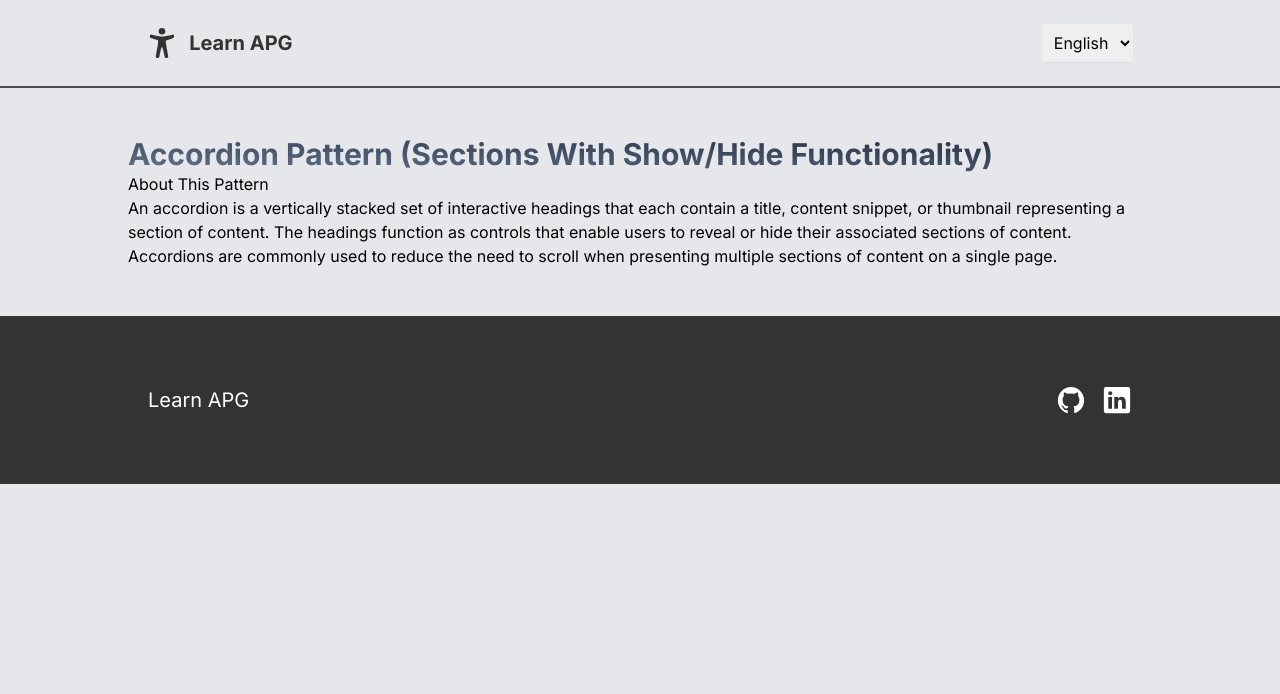
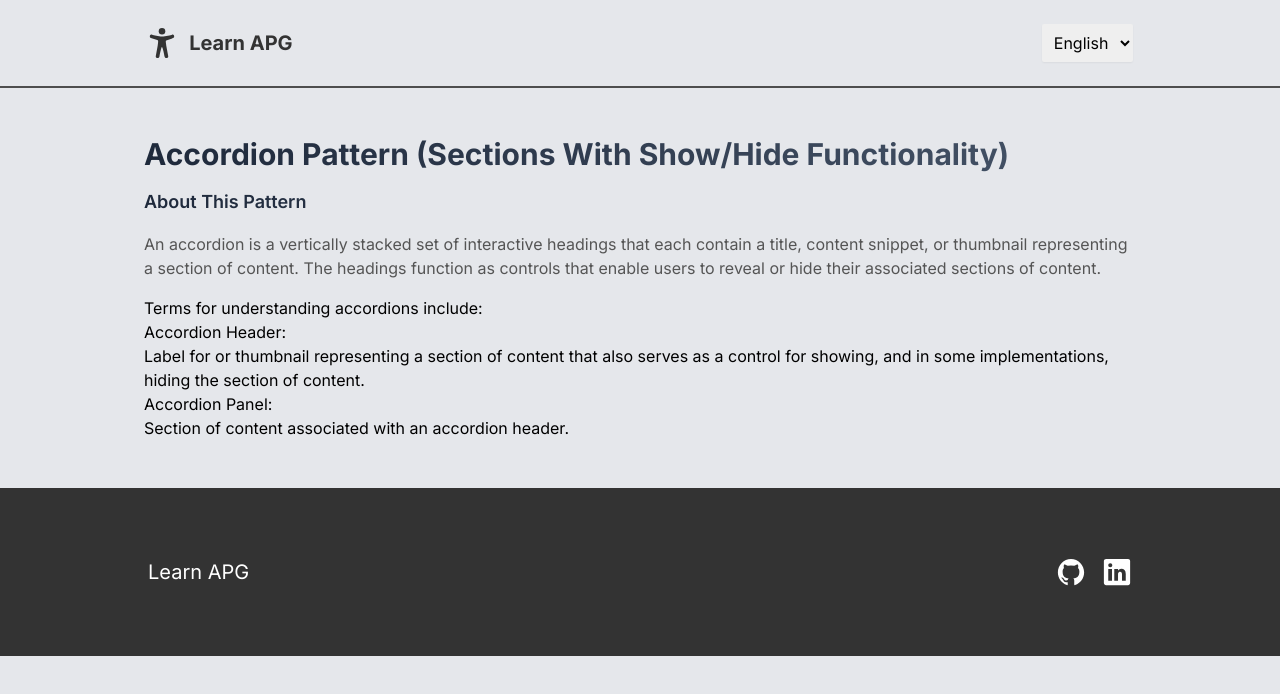
Before and after one commit to AndreaFan123/learn_a11y_pattern, a Next.js app: page /en/apg/accordion in a window 1280 px wide. Shown: the top 694 px of the page. Built offline with nearby package versions, Linux system fonts and the light colour scheme.

Commit message:
Update: Update Accrodion

```diff
--- /dev/null
+++ b/app/[lang]/apg/accordion/accordion-example/page.tsx
@@ -0,0 +1,7 @@
+export default function AccordionExamplePage() {
+  return (
+    <main>
+      <h1>Example</h1>
+    </main>
+  );
+}
--- a/app/[lang]/apg/accordion/page.tsx
+++ b/app/[lang]/apg/accordion/page.tsx
@@ -15,6 +15,11 @@ export default async function AccordionPage({
         title={d['accordion'].title}
         about={d['accordion'].aboutThisPattern}
         aboutDescription={d['accordion'].about}
+        termsToUnderstand={d['accordion'].termsUnderstaning}
+        header={d['accordion'].header}
+        headerContent={d['accordion'].headerContent}
+        panel={d['accordion'].panel}
+        panelContent={d['accordion'].panelContent}
       />
     </Container>
   );
--- a/app/components/About.tsx
+++ b/app/components/About.tsx
@@ -1,27 +1,51 @@
 // NOTE: This component contains Title and about descrition
+import Link from 'next/link';
 
 export const About = ({
   title,
   about,
   aboutDescription,
+  termsToUnderstand,
+  header,
+  headerContent,
+  panel,
+  panelContent,
 }: {
   title: string;
   about: string;
   aboutDescription: string;
+  termsToUnderstand?: string;
+  header?: string;
+  headerContent?: string;
+  panel?: string;
+  panelContent?: string;
 }) => {
   return (
-    <article className="w-full">
-      <div className="w-full border-b-3 border-[#333]">
-        <h1 className="text-3xl bg-gradient-to-tr from-slate-500 to-slate-800 bg-clip-text text-transparent font-bold">
+    <article className=" px-4 w-full flex flex-col gap-4">
+      <div>
+        <h1 className="text-3xl bg-gradient-to-r from-slate-800 to-slate-600 bg-clip-text text-transparent font-bold">
           {title}
         </h1>
       </div>
       <div>
-        <h2>{about}</h2>
+        <h2 className="text-lg font-semibold bg-gradient-to-r from-slate-800 to-slate-600 bg-clip-text text-transparent">
+          {about}
+        </h2>
       </div>
       <div>
-        <p>{aboutDescription}</p>
+        <p className="text-[#555]">{aboutDescription}</p>
       </div>
+      <ul>
+        <h3>{termsToUnderstand}</h3>
+        <li>
+          <h4>{header}</h4>
+          <p>{headerContent}</p>
+        </li>
+        <li>
+          <h4>{panel}</h4>
+          <p>{panelContent}</p>
+        </li>
+      </ul>
     </article>
   );
 };
--- a/dictionaries/en.json
+++ b/dictionaries/en.json
@@ -51,7 +51,7 @@
   "accordion": {
     "title": "Accordion Pattern (Sections With Show/Hide Functionality)",
     "aboutThisPattern": "About This Pattern",
-    "about": "An accordion is a vertically stacked set of interactive headings that each contain a title, content snippet, or thumbnail representing a section of content. The headings function as controls that enable users to reveal or hide their associated sections of content. Accordions are commonly used to reduce the need to scroll when presenting multiple sections of content on a single page.",
+    "about": "An accordion is a vertically stacked set of interactive headings that each contain a title, content snippet, or thumbnail representing a section of content. The headings function as controls that enable users to reveal or hide their associated sections of content.",
     "termsUnderstaning": "Terms for understanding accordions include:",
     "header": "Accordion Header:",
     "panel": "Accordion Panel:",
--- a/dictionaries/zh-TW.json
+++ b/dictionaries/zh-TW.json
@@ -51,8 +51,8 @@
   "accordion": {
     "title": "手風琴模式（具有顯示/隱藏功能的區段）",
     "aboutThisPattern": "關於這個模式",
-    "about": "手風琴是一組垂直堆疊的互動標題，每個標題包含表示內容區段的標題、內容片段或縮略圖。這些標題作為控制項，使使用者能夠顯示或隱藏相應的內容區段。手風琴通常用於在單個頁面上呈現多個內容區段時減少滾動的需求。",
-    "termsUnderstaning": "了解手風琴的術語包括：",
+    "about": "手風琴是一組垂直堆疊的互動標題，每個標題包含表示內容區段的標題、內容片段或縮圖。以這些標題來控制，讓使用者能夠顯示或隱藏相應的內容。手風琴通常用於在單個頁面上呈現多個內容區段時減少滾動的需求。",
+    "termsUnderstaning": "手風琴的術語包括：",
     "header": "手風琴標題：",
     "panel": "手風琴面板：",
     "headerContent": "用於表示內容區段的標籤或縮略圖，同時兼具顯示和（在某些實現中）隱藏內容區段的控制功能。",
```
